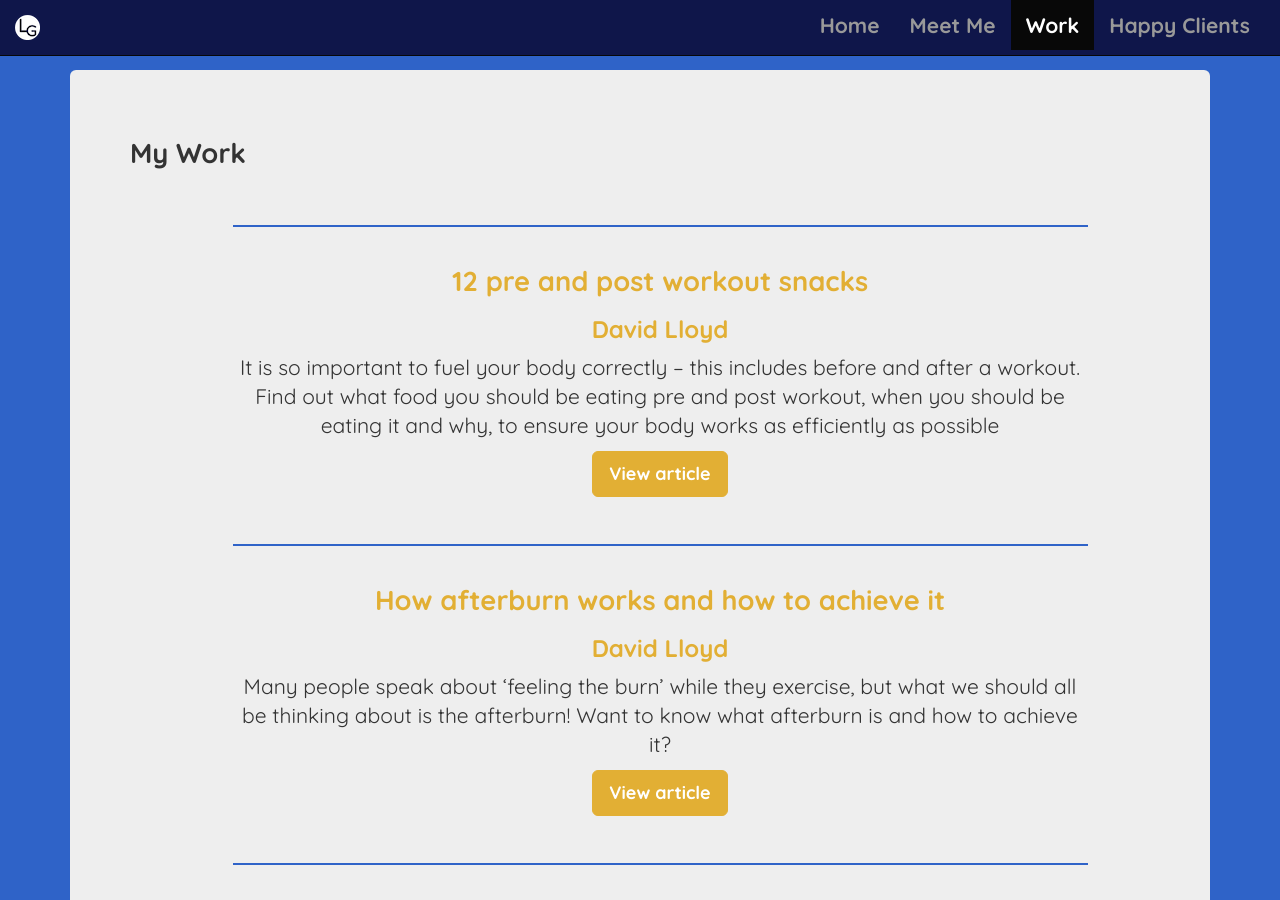
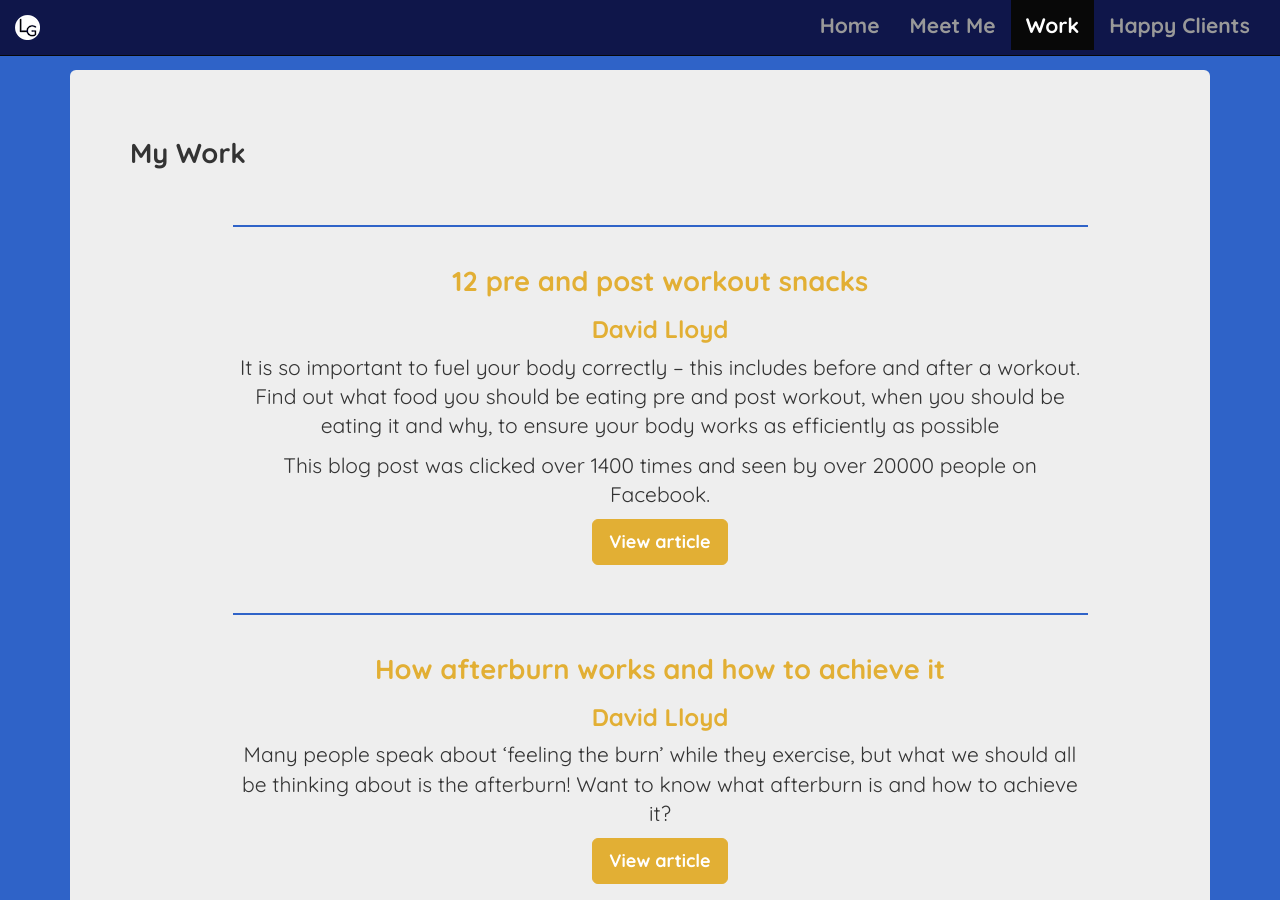
Before and after one commit to luisagottardo/luisagottardo.github.io, a Jekyll site: the page built from make.html, in a window 1280 px wide and 900 px high. Built offline with Jekyll 4.4.1, drawn with Linux system fonts in a browser that asks for light colours.

Commit message:
Added stats to workout post

```diff
--- a/make.html
+++ b/make.html
@@ -17,6 +17,7 @@ nav: make
                   <h2><a href="http://www.davidlloyd.co.uk/blog/nutrition/12-pre-and-post-snacks">12 pre and post workout snacks</a></h2>
                   <h3><a href="http://www.davidlloyd.co.uk">David Lloyd</a></h3>
                   <p>It is so important to fuel your body correctly – this includes before and after a workout. Find out what food you should be eating pre and post workout, when you should be eating it and why, to ensure your body works as efficiently as possible</p>
+                  <p>This blog post was clicked over 1400 times and seen by over 20000 people on Facebook.</p>
                   <p><a href="http://www.davidlloyd.co.uk/blog/nutrition/12-pre-and-post-snacks" class="btn btn-primary btn-lg btn-hp text-center"><strong>View article</strong></a></p>
                 </div>
               </div>
```
